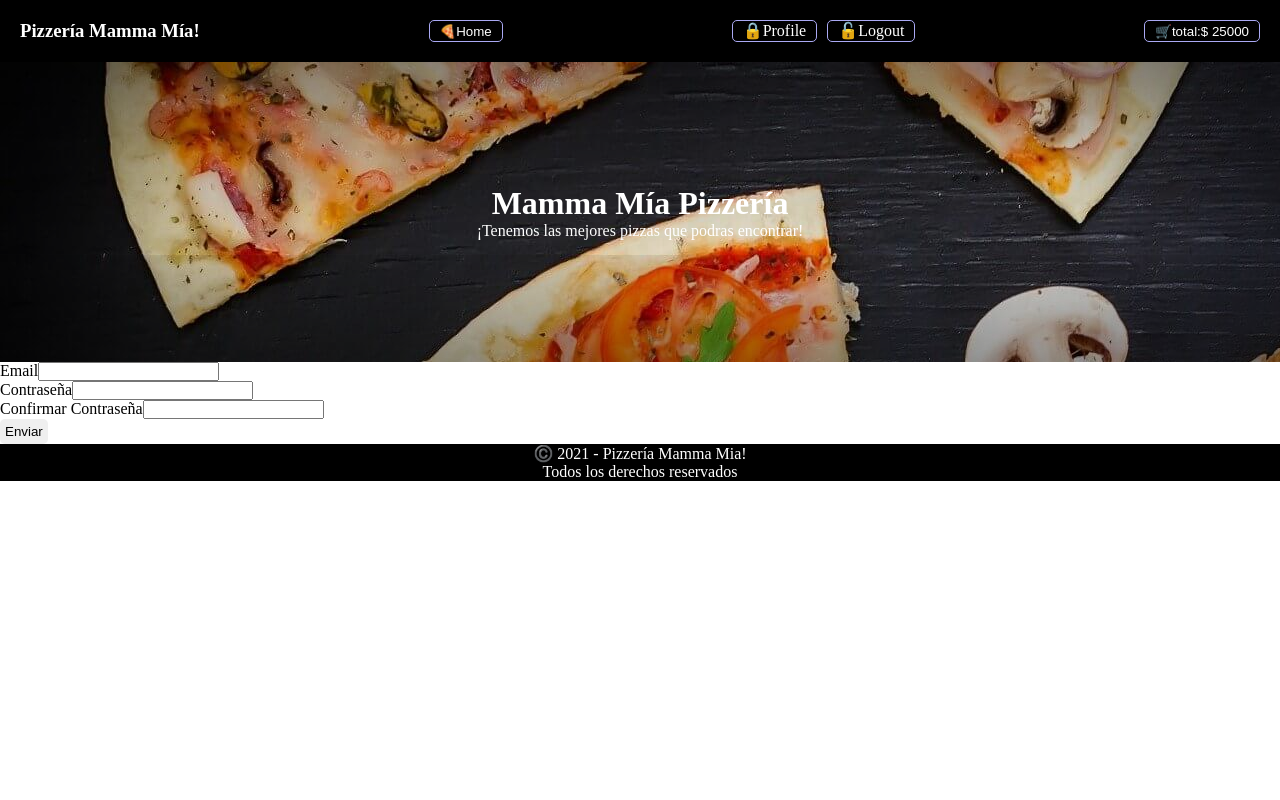
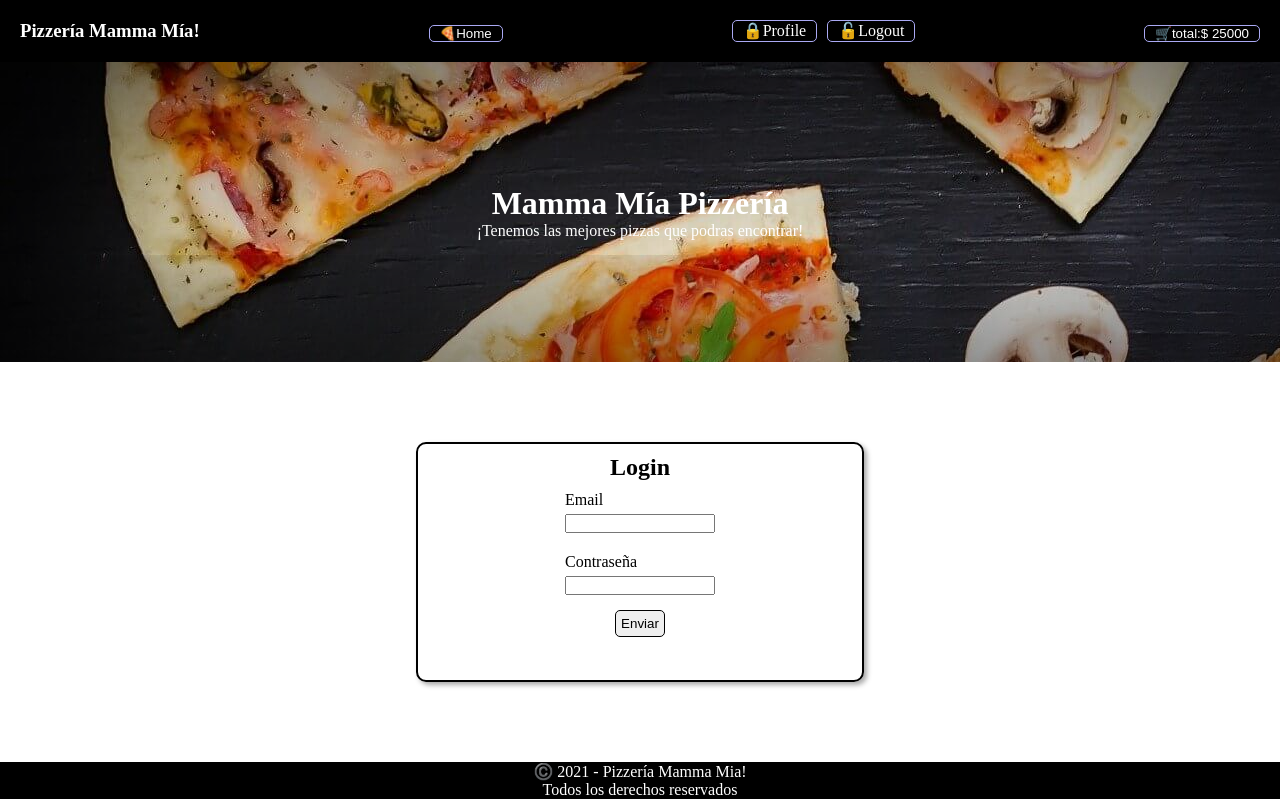
Before and after one commit to willicar27/React-Hito1-WC, a React (Vite) app: page / in a window 1280 px wide. Built offline with nearby package versions, Linux system fonts and the light colour scheme.

Commit message:
modificaciones esteticas de la pagina

```diff
--- a/src/assets/Home/Home.jsx
+++ b/src/assets/Home/Home.jsx
@@ -10,8 +10,8 @@ export default function Home() {
   return (
     <>
     <Header />
-    <Register />
-    {/* <Login /> */}
+    {/* <Register /> */}
+    <Login />
     {/* <div id="menu-cards">
     <CardPizza
     nombre= "Napolitana"
--- a/src/assets/Home/Login/Login.css
+++ b/src/assets/Home/Login/Login.css
@@ -0,0 +1,51 @@
+#conteiner {
+    width: 100vw;
+    min-height: 50vh;
+    display: flex;
+    align-items: center;
+    justify-content: center;
+}
+
+#formulario {
+    border: solid black 2px;
+    padding: 10px;
+    display: flex;
+    flex-direction: column;
+    align-items: center;
+    justify-content: start;
+    border-radius: 10px;
+    box-shadow: 3px;
+    width: 35vw;
+    max-width: 60vw;
+    min-height: 30vh;
+    box-shadow: 3px 3px 5px 0px #aaa
+}
+.campos {
+    display: flex;
+    flex-direction: column;
+    margin: 10px;
+}
+
+.campos input {
+    width: 150px;
+    margin-top: 5px;
+}
+
+#correcto {
+background-color: rgb(74, 175, 54);
+border: solid green 1px;
+border-radius: 5px;
+padding: 3px
+}
+
+#incorrecto {
+    background-color: rgb(230, 81, 81);
+    border: solid rgb(245, 20, 20) 1px;
+    border-radius: 5px;
+    padding: 3px;
+}
+button {
+    margin-top: 5px;
+    padding-top: 5px;
+    border: solid  black 1px;
+}
--- a/src/assets/Home/Login/Login.jsx
+++ b/src/assets/Home/Login/Login.jsx
@@ -1,9 +1,10 @@
 import React, { useState } from 'react'
+import './login.css'
 
 export default function Login() {
        const [email,setEmail] = useState('');
        const [password,setPassword] = useState('');
-       const [error,setError] = useState(false);
+       const [error,setError] = useState(null);
 
        const validacion = (e) => {
               e.preventDefault ()
@@ -19,8 +20,10 @@ export default function Login() {
        }
 
        return <>
-              <form onSubmit={validacion}>
-              <div>
+       <div id="conteiner">
+       <form id="formulario" onSubmit={validacion}>
+              <h2>Login</h2>
+              <div className='campos'>
               <label>Email</label>
               <input
               type='text'
@@ -29,7 +32,7 @@ export default function Login() {
               value={email}
               />
               </div>
-              <div>
+              <div className='campos'>
               <label>Contraseña</label>
               <input
               type='password'
@@ -38,8 +41,9 @@ export default function Login() {
               value={password}
               />
               </div>
-              {error ? <p>Complete todos los campos</p> : <p>Datos ingresados de manera exitosa</p>}
+              {error !== null && (error ? <p id="incorrecto">Complete todos los campos</p> : <p id="correcto">Datos ingresados de manera exitosa</p>)}
               <button type='submit'>Enviar</button>
               </form>
+       </div>
               </>
 }
--- a/src/assets/Home/Register/Register.css
+++ b/src/assets/Home/Register/Register.css
@@ -0,0 +1,52 @@
+#conteiner {
+    width: 100vw;
+    min-height: 50vh;
+    display: flex;
+    align-items: center;
+    justify-content: center;
+}
+
+#formulario {
+    border: solid black 2px;
+    padding: 10px;
+    display: flex;
+    flex-direction: column;
+    align-items: center;
+    justify-content: start;
+    border-radius: 10px;
+    box-shadow: 3px;
+    width: 30vw;
+    max-width: 60vw;
+    min-height: 35vh;
+    box-shadow: 3px 3px 5px 0px #aaa
+}
+
+.campos {
+    display: flex;
+    flex-direction: column;
+    margin: 10px;
+}
+
+.campos input {
+    width: 150px;
+    margin-top: 5px;
+}
+
+#correcto {
+background-color: rgb(74, 175, 54);
+border: solid green 1px;
+border-radius: 5px;
+padding: 3px
+}
+
+#incorrecto {
+    background-color: rgb(230, 81, 81);
+    border: solid rgb(245, 20, 20) 1px;
+    border-radius: 5px;
+    padding: 3px;
+}
+button {
+    margin-top: 5px;
+    padding-top: 5px;
+    border: solid  black 1px;
+}
--- a/src/assets/Home/Register/Register.jsx
+++ b/src/assets/Home/Register/Register.jsx
@@ -1,4 +1,5 @@
 import React, { useState } from 'react'
+import './Register.css'
 
 export default function Register() {
     const [email,setEmail] = useState('');
@@ -27,8 +28,11 @@ export default function Register() {
         }
   return (
     <>
-    <form onSubmit={validacion}>
-        <div>
+    <div id="conteiner">
+
+    <form id="formulario" onSubmit={validacion}>
+        <h2>Crear nuevo perfil</h2>
+        <div className='campos'>
             <label>Email</label>
             <input
             type='text'
@@ -37,7 +41,7 @@ export default function Register() {
             value={email}
             />
         </div>
-        <div>
+        <div className='campos'>
             <label>Contraseña</label>
             <input
             type='password'
@@ -46,7 +50,7 @@ export default function Register() {
             value={password}
             />
         </div>
-        <div>
+        <div className='campos'>
             <label>Confirmar Contraseña</label>
             <input
             type='password'
@@ -56,9 +60,10 @@ export default function Register() {
             />
         </div>
         {error !== null &&
-        (error ? <p>Complete todos los campos</p> : <p>Datos ingresados de manera exitosa</p>)}
+        (error ? <p id="incorrecto">Complete todos los campos</p> : <p id="correcto">Datos ingresados de manera exitosa</p>)}
         <button type='submit'>Enviar</button>
     </form>
+    </div>
     </>
   )
 }
```
